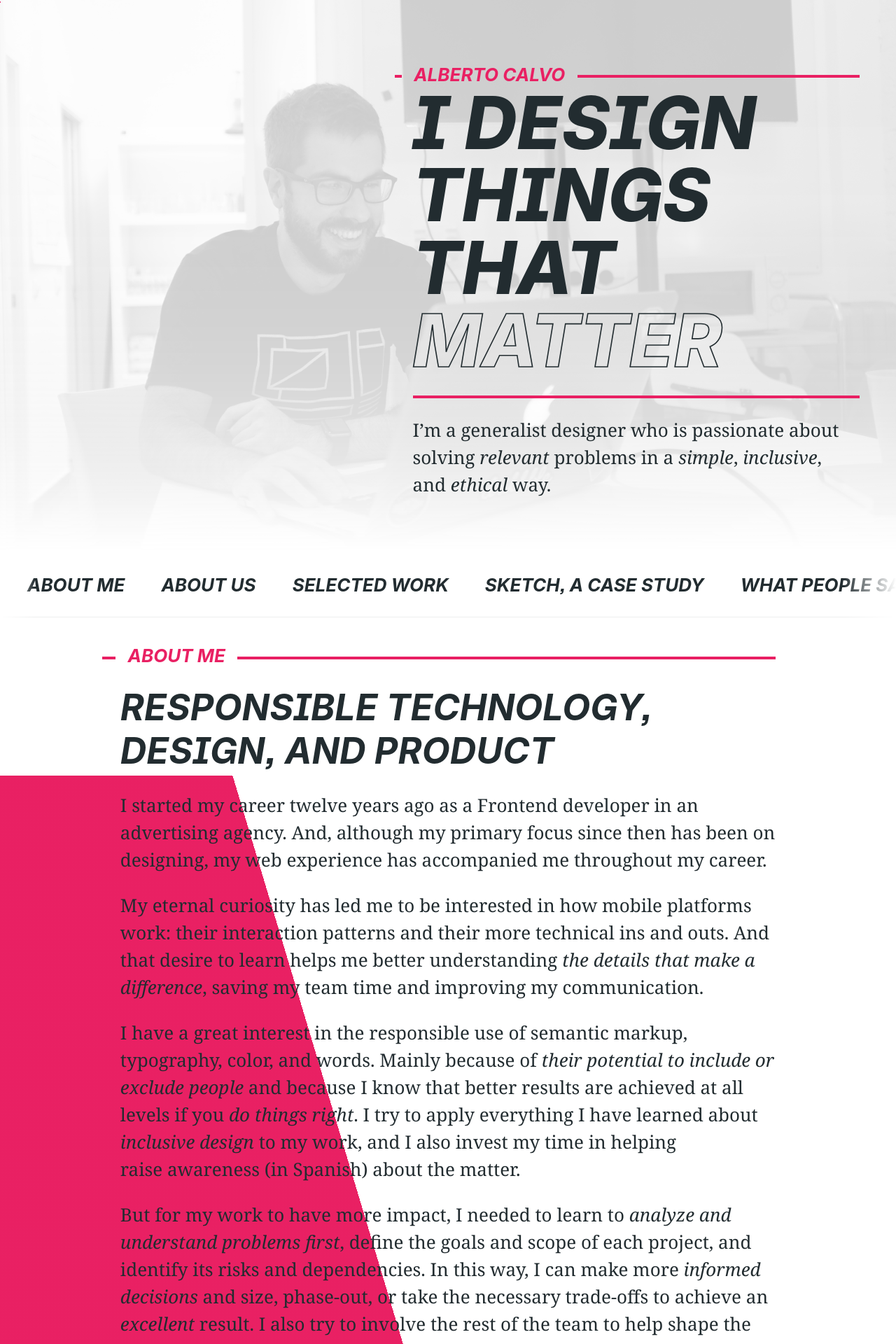
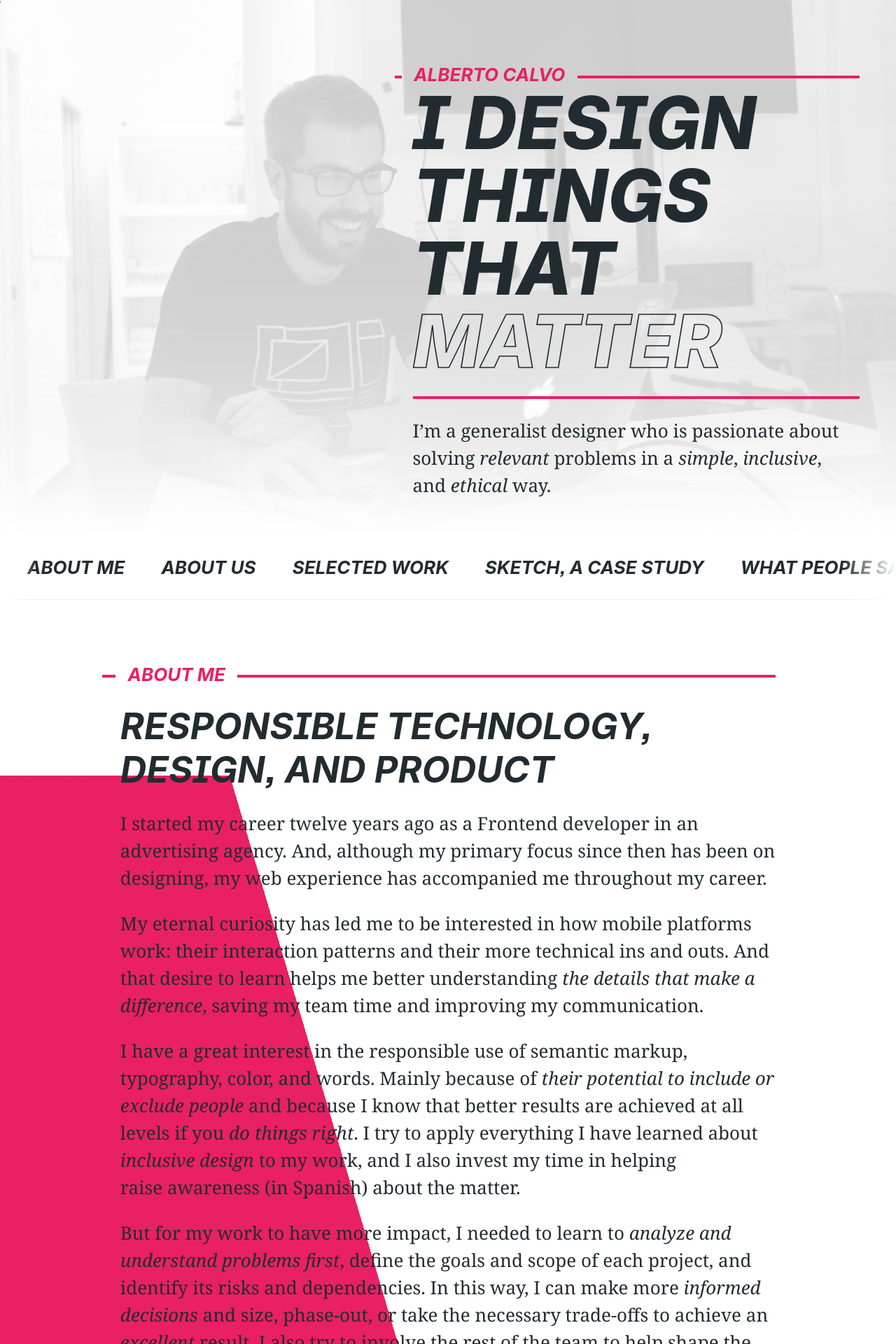
Before and after one commit to intemperie/intemperie.me, a Jekyll site: the page built from _pages/hey/hey.html, in a window 1280 px wide. Shown: the top 1920 px of the page at 70% size. Built offline with Jekyll 4.4.1, drawn with Linux system fonts in a browser that asks for light colours; some web fonts are replaced.

Commit message:
cleaning up a little bit

```diff
--- a/_pages/hey/hey.html
+++ b/_pages/hey/hey.html
@@ -5,7 +5,7 @@
 body-class: progress-indicator
 ---
 <article>
-  <section id="intro" class="masthead full-width">
+  <section id="intro" class="masthead">
     <header>
       <h1 class="display display5 caption">Alberto Calvo</h1>
       <h2 class="display display1">I design things that <em class="stroke">matter</em></h2>
--- a/_sass/base/_typography.scss
+++ b/_sass/base/_typography.scss
@@ -65,7 +65,7 @@
 .display5 {
   font-size: var(--font-size-md);
   margin: var(--font-space-lg) 0 var(--font-space-sm); //24 x 8px
-  line-height: 1.25; //20px
+  line-height: 1.25;
 }
 
 h6,
@@ -118,8 +118,8 @@
 }
 
 p {
-  margin-top: 0;
-  margin-bottom: 1rem;
+  margin: 1rem 0 0;
+  word-wrap: break-word; //Preventing ultra long words to break the layout
 }
 
 ul,
--- a/_sass/components/_masthead.scss
+++ b/_sass/components/_masthead.scss
@@ -1,5 +1,5 @@
 .masthead header {
-  padding: 1rem;
+  padding: 2rem 1rem 1rem;
 }
 
 .masthead .display1 {
@@ -17,6 +17,8 @@
 
 .masthead img {
   display: block;
+  position: relative;
+  z-index: 0;
 }
 
 @include tablet-and-above {
@@ -38,10 +40,6 @@
     padding: 2rem;
     z-index: 1;
   }
-
-  // .masthead .display1 {
-  //   font-size: var(--font-size-max);
-  // }
 
   // Scrim
   .masthead .background {
--- a/_sass/layout/_layout.scss
+++ b/_sass/layout/_layout.scss
@@ -30,9 +30,9 @@
   grid-column: 1 / 4;
 }
 
-// article {
-//   padding: 3rem 0;
-// }
+article > .wrapper {
+  padding: 2rem 0;
+}
 
 .dim {
   background-color: var(--background-color-dim);
```
